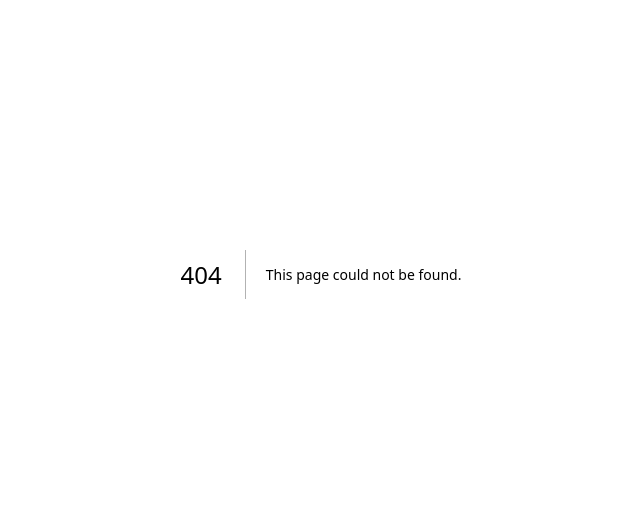
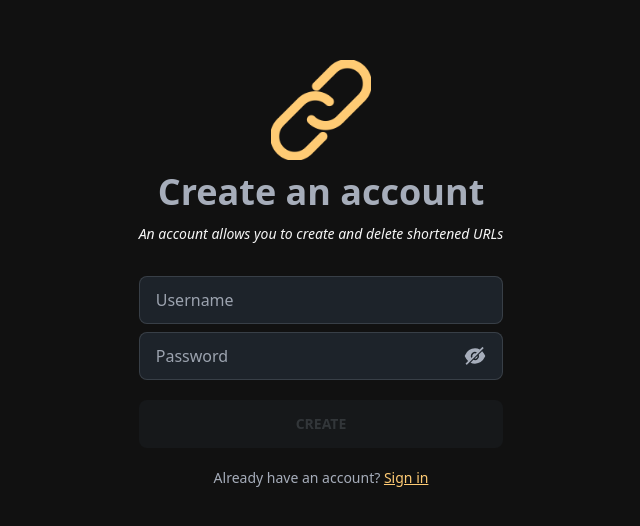
Before and after one commit to jeraldlyh/url-shortener, a Next.js app in the folder web/: page /signUp in a window 1280 px wide. Before the commit this address had no page. Shown: the part 126-652 px from the top of the page, without its empty margins (319-959 px from the left). Built offline with nearby package versions, Linux system fonts and the light colour scheme; no server answers.

Commit message:
perf: change from SPA to MPA

```diff
--- a/web/package.json
+++ b/web/package.json
@@ -18,6 +18,7 @@
         "qrcode.react": "^3.1.0",
         "react": "18.2.0",
         "react-dom": "18.2.0",
+        "react-hot-toast": "^2.4.1",
         "react-icons": "^4.10.1",
         "typescript": "5.1.6",
         "yup": "^1.2.0"
--- /dev/null
+++ b/web/src/app/dashboard/page.tsx
@@ -0,0 +1,6 @@
+'use client';
+import { Dashboard } from '../../components';
+
+export default function Home() {
+  return <Dashboard />;
+}
--- a/web/src/app/layout.tsx
+++ b/web/src/app/layout.tsx
@@ -1,6 +1,6 @@
 import type { Metadata } from 'next';
+import { Toaster } from 'react-hot-toast';
 import './globals.css';
-
 
 export const metadata: Metadata = {
   title: 'Create Next App',
@@ -14,7 +14,20 @@ export default function RootLayout({
 }) {
   return (
     <html lang="en">
-      <body>{children}</body>
+      <Toaster
+        position="top-center"
+        reverseOrder={false}
+        gutter={8}
+        containerClassName=""
+        toastOptions={{
+          duration: 5000,
+        }}
+      />
+      <body>
+        <div className="flex h-screen w-screen justify-center bg-custom-black">
+          {children}
+        </div>
+      </body>
     </html>
   );
 }
--- a/web/src/app/page.tsx
+++ b/web/src/app/page.tsx
@@ -1,27 +1,7 @@
 'use client';
 
-import { useState } from 'react';
-import { EPage } from '../common';
-import { CreateAccount, Dashboard, Landing } from '../components';
+import { Landing } from '../components';
 
 export default function Home() {
-  const [page, setPage] = useState<EPage>(EPage.Landing);
-
-  const renderPage = (): JSX.Element => {
-    switch (page) {
-      case EPage.CreateAccount:
-        return <CreateAccount onPageChange={setPage} />;
-      case EPage.Dashboard:
-        return <Dashboard onPageChange={setPage} />;
-      case EPage.Landing:
-      default:
-        return <Landing onPageChange={setPage} />;
-    }
-  };
-
-  return (
-    <div className="flex h-screen w-screen justify-center bg-custom-black">
-      {renderPage()}
-    </div>
-  );
+  return <Landing />;
 }
--- /dev/null
+++ b/web/src/app/signUp/page.tsx
@@ -0,0 +1,6 @@
+'use client';
+import { CreateAccount } from '../../components';
+
+export default function SignUp() {
+  return <CreateAccount />;
+}
--- a/web/src/common/constants.ts
+++ b/web/src/common/constants.ts
@@ -7,3 +7,10 @@ export const COLORS = {
 };
 
 export const BASE_URL = process.env.BACKEND_URL || 'http://localhost:8000';
+
+export const CLIENT_ROUTES = {
+  HOME: '/',
+  DASHBOARD: '/dashboard',
+  LOGIN: '/login',
+  SIGNUP: '/signUp',
+};
--- a/web/src/common/types.ts
+++ b/web/src/common/types.ts
@@ -1,14 +1,8 @@
-import React from 'react';
-
 export enum EPage {
   Landing,
   SignIn,
   CreateAccount,
   Dashboard,
-}
-
-export interface IPageProps {
-  onPageChange: React.Dispatch<React.SetStateAction<EPage>>;
 }
 
 export interface IUrl {
--- a/web/src/components/CreateAccount.tsx
+++ b/web/src/components/CreateAccount.tsx
@@ -1,22 +1,50 @@
 import Image from 'next/image';
+import { useRouter } from 'next/navigation';
 import { useState } from 'react';
+import toast from 'react-hot-toast';
+import { AiFillEye, AiFillEyeInvisible } from 'react-icons/ai';
 import icon from '../../public/icon.png';
-import { Container, IPageProps } from '../common';
-// import {AiFillEyeInvisible, AiFillEye} from "react-icons/ai"
+import { CLIENT_ROUTES, Container } from '../common';
+import { AuthService } from '../services';
+import { Utils } from '../utils';
 
-interface IProps extends IPageProps {}
-
-export const CreateAccount = ({ onPageChange }: IProps) => {
+export const CreateAccount = () => {
+  /* -------------------------------------------------------------------------- */
+  /*                                   STATES                                   */
+  /* -------------------------------------------------------------------------- */
   const [username, setUsername] = useState<string>('');
   const [password, setPassword] = useState<string>('');
+  const [hasVisibility, setHasVisibility] = useState<boolean>(false);
+  const router = useRouter();
 
-  const handleOnSubmit = (): void => {
-    console.log('submit');
+  /* -------------------------------------------------------------------------- */
+  /*                              HANDLER FUNCTIONS                             */
+  /* -------------------------------------------------------------------------- */
+  const handleToggleVisibility = (): void => {
+    setHasVisibility(!hasVisibility);
   };
 
+  const handleOnSubmit = async (): Promise<void> => {
+    await toast.promise(AuthService.createAccount(username, password), {
+      loading: 'Attempting to login',
+      success: 'Logged in',
+      error: (e) => Utils.capitalize(e.response.data.message.toString()),
+    });
+    router.push(CLIENT_ROUTES.DASHBOARD);
+  };
+
+  const handleGoToSignIn = (): void => {
+    router.push(CLIENT_ROUTES.LOGIN);
+  };
+
+  const isButtonDisabled = () => !username || !password;
+
+  /* -------------------------------------------------------------------------- */
+  /*                                   RENDER                                   */
+  /* -------------------------------------------------------------------------- */
   return (
     <Container styles="justify-center">
-      <div className="flex w-[524px] flex-col items-center justify-center rounded-2xl bg-custom-gray-primary p-10">
+      <div className="flex flex-col items-center justify-center rounded-2xl">
         <div className="h-[100px] w-[100px]">
           <Image src={icon} sizes="100vw" alt="logo" />
         </div>
@@ -27,27 +55,47 @@ export const CreateAccount = ({ onPageChange }: IProps) => {
           An account allows you to create and delete shortened URLs
         </span>
         <input
-          id="username"
-          className="mb-2 h-14 w-full rounded-xl bg-custom-black px-5 font-light outline-none placeholder:text-custom-white"
+          className="input input-bordered mb-2 w-full"
           type="text"
           placeholder="Username"
           value={username}
           onChange={(e) => setUsername(e.target.value)}
         />
-        <input
-          id="password"
-          className="h-14 w-full rounded-xl bg-custom-black px-5 font-light outline-none placeholder:text-custom-white"
-          type="password"
-          placeholder="Password"
-          value={password}
-          onChange={(e) => setPassword(e.target.value)}
-        />
-        <button className="my-6 w-full rounded-xl bg-custom-white py-3 text-center font-bold uppercase text-custom-black">
+        <div className="relative w-full">
+          <input
+            className="input input-bordered relative w-full"
+            type={hasVisibility ? 'text' : 'password'}
+            placeholder="Password"
+            value={password}
+            onChange={(e) => setPassword(e.target.value)}
+          />
+          <label className="swap absolute right-4 h-full">
+            <input type="checkbox" />
+            <AiFillEyeInvisible
+              className="swap-off text-2xl"
+              onClick={handleToggleVisibility}
+            />
+            <AiFillEye
+              className="swap-on text-2xl"
+              onClick={handleToggleVisibility}
+            />
+          </label>
+        </div>
+        <button
+          className="btn btn-primary my-5 w-full disabled:cursor-not-allowed"
+          onClick={handleOnSubmit}
+          disabled={isButtonDisabled()}
+        >
           Create
         </button>
         <div className="text-sm">
           <span>Already have an account? </span>
-          <span className="text-custom-gold-primary">Sign in</span>
+          <button
+            className="btn-link text-custom-gold-primary"
+            onClick={handleGoToSignIn}
+          >
+            Sign in
+          </button>
         </div>
       </div>
     </Container>
--- a/web/src/components/Dashboard.tsx
+++ b/web/src/components/Dashboard.tsx
@@ -15,37 +15,17 @@ import {
   AiOutlineLeft,
   AiOutlineRight,
 } from 'react-icons/ai';
-import { BASE_URL, Container, IPageProps, IUrl } from '../common';
+import { BASE_URL, Container, IUrl } from '../common';
 import { UrlService } from '../services';
 import { CreateUrlModal } from './CreateUrlModal';
 import { NavBar } from './NavBar';
-
-interface IProps extends IPageProps {}
-
-const getData = (): IUrl[] => [
-  ...Array(30)
-    .fill(0)
-    .map((x, index) => ({
-      url: 'http://google.com',
-      title: 'asd',
-      redirectHash: 'a',
-      createdAt: new Date().toLocaleDateString('en-US', {
-        month: 'short',
-        day: 'numeric',
-        year: 'numeric',
-        minute: 'numeric',
-        hour: 'numeric',
-      }),
-    })),
-];
-const data = getData();
 
 interface IToggleModal {
   isOpen: boolean;
   type?: 'Create' | '';
 }
 
-export const Dashboard = ({}: IProps) => {
+export const Dashboard = () => {
   /* -------------------------------------------------------------------------- */
   /*                                   STATES                                   */
   /* -------------------------------------------------------------------------- */
@@ -104,6 +84,7 @@ export const Dashboard = ({}: IProps) => {
     [],
   );
 
+  const data = urls as IUrl[];
   const table = useReactTable({
     data,
     columns,
@@ -117,7 +98,6 @@ export const Dashboard = ({}: IProps) => {
   /* -------------------------------------------------------------------------- */
   const fetchUrls = async (): Promise<void> => {
     const urls = await UrlService.getAllUrls();
-
     setUrls(urls);
   };
 
--- a/web/src/components/Landing.tsx
+++ b/web/src/components/Landing.tsx
@@ -1,17 +1,27 @@
-import { Container, EPage, IPageProps } from '../common';
+import { useRouter } from 'next/navigation';
+import { CLIENT_ROUTES, Container } from '../common';
 import { LandingIcon } from './LandingIcon';
 
-interface IProps extends IPageProps {}
+export const Landing = () => {
+  /* -------------------------------------------------------------------------- */
+  /*                                   STATES                                   */
+  /* -------------------------------------------------------------------------- */
+  const router = useRouter();
 
-export const Landing = ({ onPageChange }: IProps) => {
+  /* -------------------------------------------------------------------------- */
+  /*                              HANDLER FUNCTIONS                             */
+  /* -------------------------------------------------------------------------- */
   const handleGetStarted = (): void => {
-    onPageChange(EPage.CreateAccount);
+    router.push(CLIENT_ROUTES.SIGNUP);
   };
 
   const handleContinue = (): void => {
-    onPageChange(EPage.SignIn);
+    router.push(CLIENT_ROUTES.LOGIN);
   };
 
+  /* -------------------------------------------------------------------------- */
+  /*                                   RENDER                                   */
+  /* -------------------------------------------------------------------------- */
   return (
     <Container styles="relative space-y-5 justify-center">
       <LandingIcon />
@@ -27,7 +37,7 @@ export const Landing = ({ onPageChange }: IProps) => {
           Get started
         </button>
         <button
-          className="btn btn-secondary btn-lg font-semibold"
+          className="btn btn-secondary btn-outline btn-lg font-semibold"
           onClick={handleContinue}
         >
           Continue
--- /dev/null
+++ b/web/src/utils/index.ts
@@ -0,0 +1,7 @@
+const capitalize = (str: string): string => {
+  return str.charAt(0).toUpperCase() + str.slice(1);
+};
+
+export const Utils = {
+  capitalize,
+};
--- a/web/tailwind.config.js
+++ b/web/tailwind.config.js
@@ -31,4 +31,7 @@ module.exports = {
         },
     },
     plugins: [require("@tailwindcss/typography"), require("daisyui")],
+    daisyui: {
+        themes: ["dark", "light"]
+    }
 }
```
Also changed, not shown: 1 other file (tests, documents, lock files or other folders).
